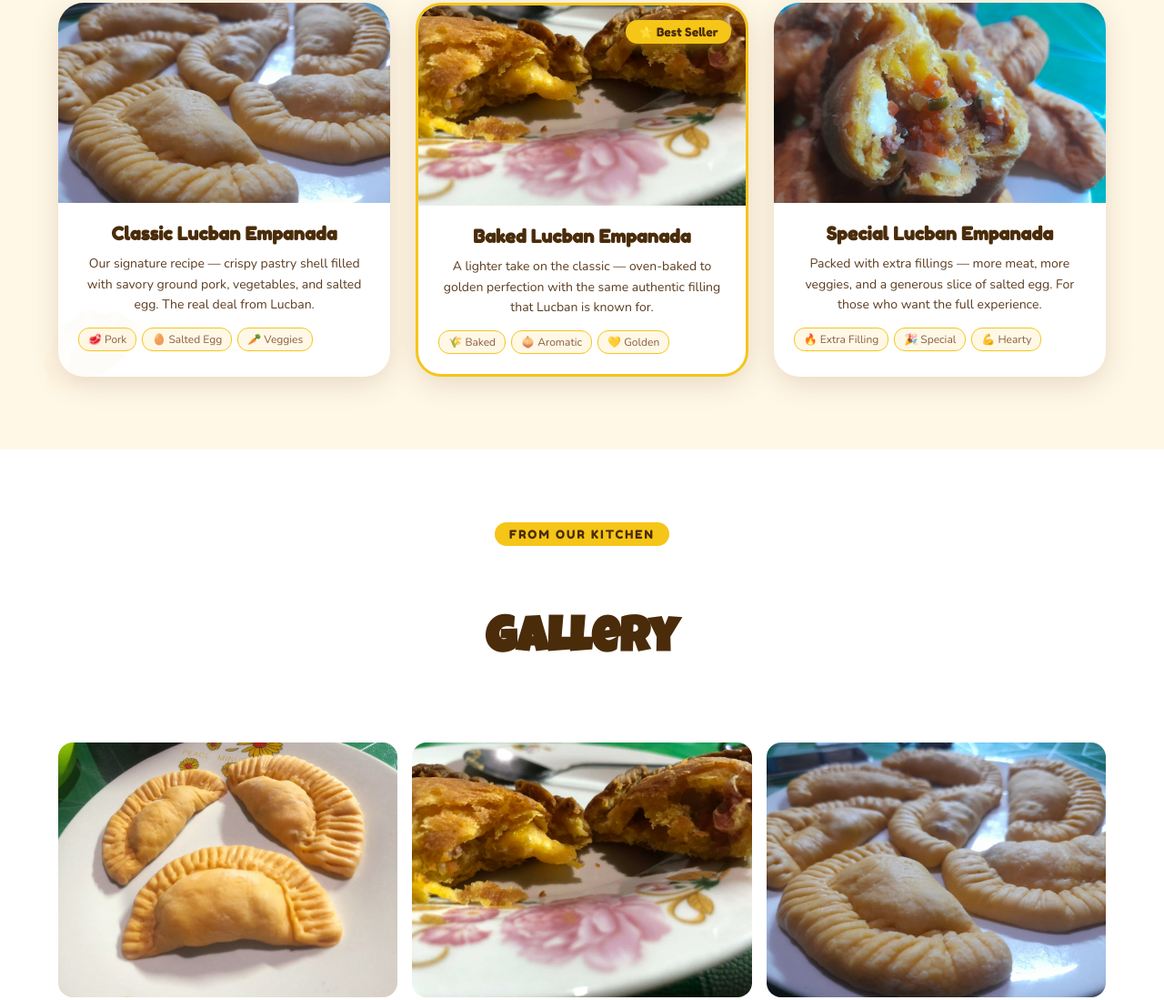
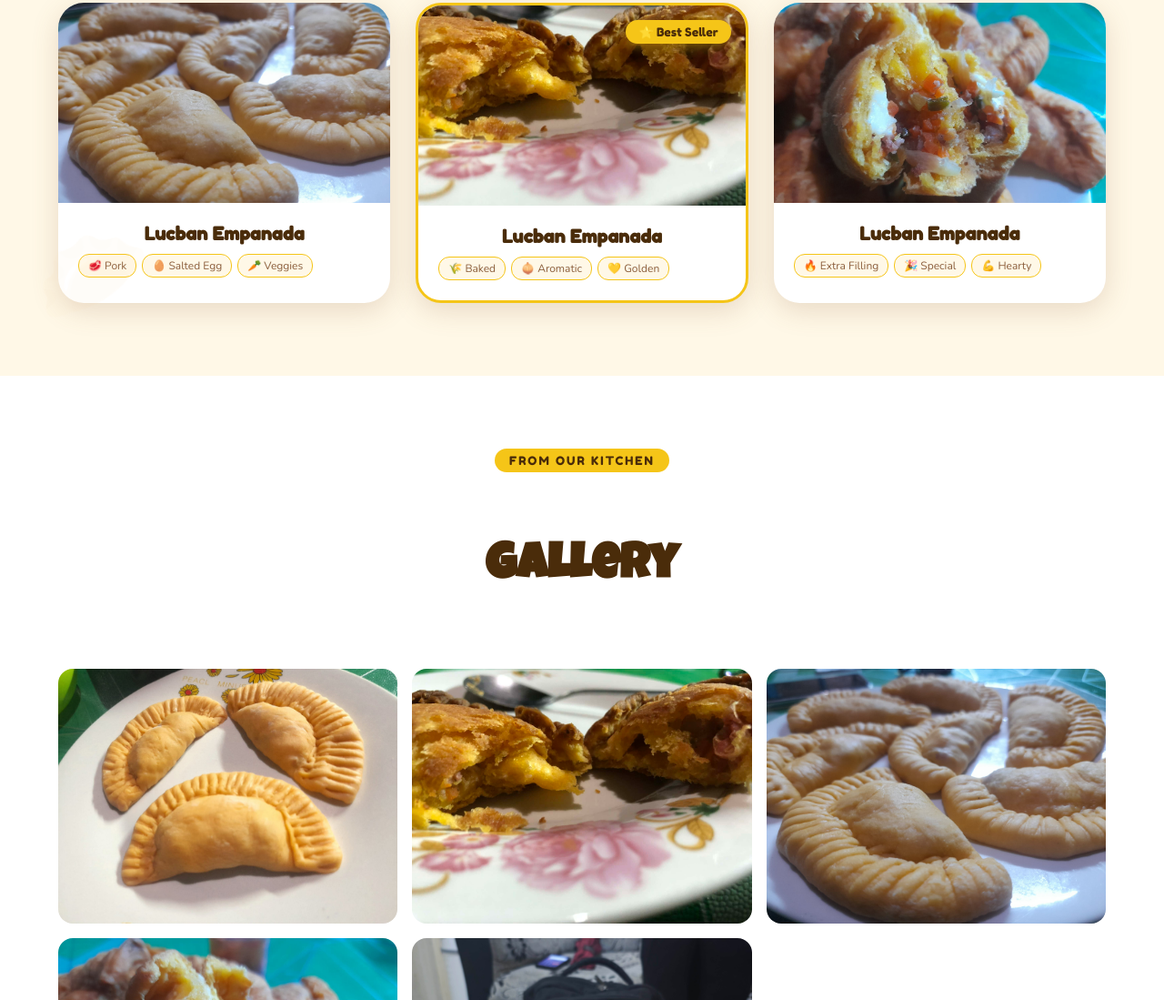
Before and after one commit to TheBigMe2/Business-, a plain HTML site: page index.html in a window 1280 px wide. Shown: the part 2101-3200 px from the top of the page at 91% size. Drawn offline with nearby package versions, Linux system fonts and the light colour scheme.

Commit message:
Update index.html

```diff
--- a/index.html
+++ b/index.html
@@ -131,8 +131,8 @@
           <img src="images/empanada-raw.jpg" alt="Classic Lucban Empanada" />
         </div>
         <div class="product-info">
-          <h3>Classic Lucban Empanada</h3>
-          <p>Our signature recipe — crispy pastry shell filled with savory ground pork, vegetables, and salted egg. The real deal from Lucban.</p>
+          <h3>Lucban Empanada</h3>
+
           <div class="product-tags">
             <span>🥩 Pork</span><span>🥚 Salted Egg</span><span>🥕 Veggies</span>
           </div>
@@ -144,8 +144,8 @@
           <img src="images/empanada-cut.jpg" alt="Cross-section view" />
         </div>
         <div class="product-info">
-          <h3>Baked Lucban Empanada</h3>
-          <p>A lighter take on the classic — oven-baked to golden perfection with the same authentic filling that Lucban is known for.</p>
+          <h3>Lucban Empanada</h3>
+
           <div class="product-tags">
             <span>🌾 Baked</span><span>🧅 Aromatic</span><span>💛 Golden</span>
           </div>
@@ -156,8 +156,8 @@
           <img src="images/empanada-inside.jpg" alt="Empanada inside" />
         </div>
         <div class="product-info">
-          <h3>Special Lucban Empanada</h3>
-          <p>Packed with extra fillings — more meat, more veggies, and a generous slice of salted egg. For those who want the full experience.</p>
+          <h3>Lucban Empanada</h3>
+
           <div class="product-tags">
             <span>🔥 Extra Filling</span><span>🎉 Special</span><span>💪 Hearty</span>
           </div>
@@ -247,7 +247,7 @@
       <p>Sign up to get email and push notifications when empanadas are available.</p>
       <button class="btn-primary" id="notifySignupBtn">Sign Up for Notifications</button>
     </div>
-
+  </div>
 </section>
 
 <!-- FOOTER -->
```
